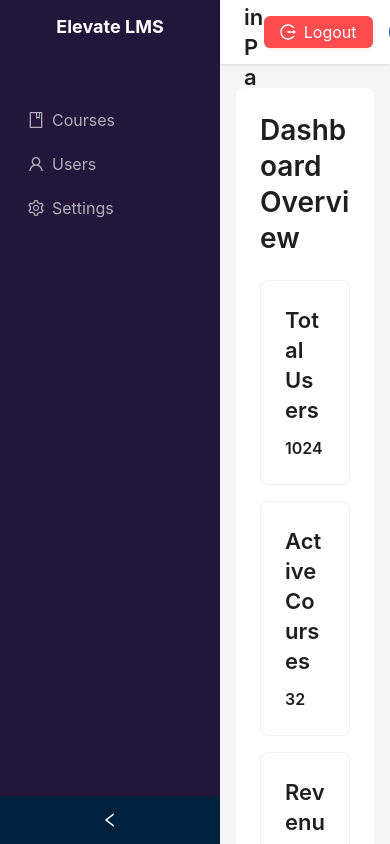
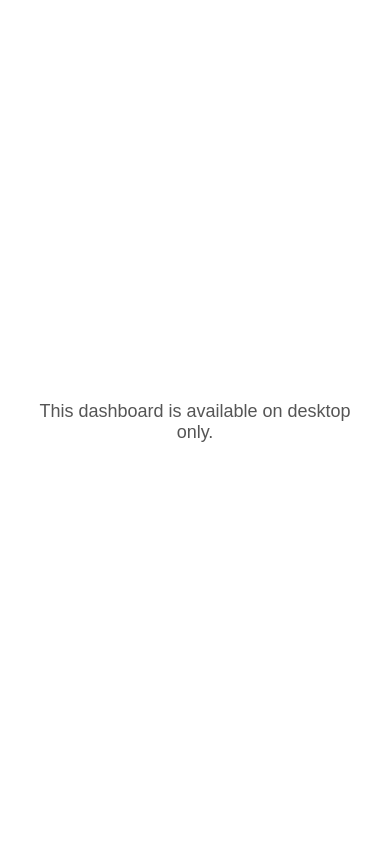
Before and after one commit to connectemea/Elevate-LMS, a Next.js app: page / in a window 390 px wide. Shown: the top 844 px of the page. Built offline with nearby package versions, Linux system fonts and the light colour scheme; what @ant-design/nextjs-registry would draw is missing.

Commit message:
feat: restrict dashboard layout to desktop screens only

```diff
--- a/src/app/(dashboard)/layout.tsx
+++ b/src/app/(dashboard)/layout.tsx
@@ -1,5 +1,6 @@
 "use client";
 
+import { useEffect, useState } from "react";
 import { Layout } from "antd";
 import Sidebar from "@/components/layout/Sidebar";
 import HeaderBar from "@/components/layout/HeaderBar";
@@ -7,6 +8,34 @@ import HeaderBar from "@/components/layout/HeaderBar";
 const { Content } = Layout;
 
 export default function DashboardLayout({ children }: { children: React.ReactNode }) {
+  const [isDesktop, setIsDesktop] = useState(true);
+
+  useEffect(() => {
+    const checkScreen = () => setIsDesktop(window.innerWidth >= 768); // tablet and up
+    checkScreen();
+    window.addEventListener("resize", checkScreen);
+    return () => window.removeEventListener("resize", checkScreen);
+  }, []);
+
+  if (!isDesktop) {
+    return (
+      <div
+        style={{
+          height: "100vh",
+          display: "flex",
+          alignItems: "center",
+          justifyContent: "center",
+          fontSize: 18,
+          color: "#555",
+          textAlign: "center",
+          padding: 20,
+        }}
+      >
+        This dashboard is available on desktop only.
+      </div>
+    );
+  }
+
   return (
     <Layout style={{ minHeight: "100vh" }}>
       <Sidebar />
```
